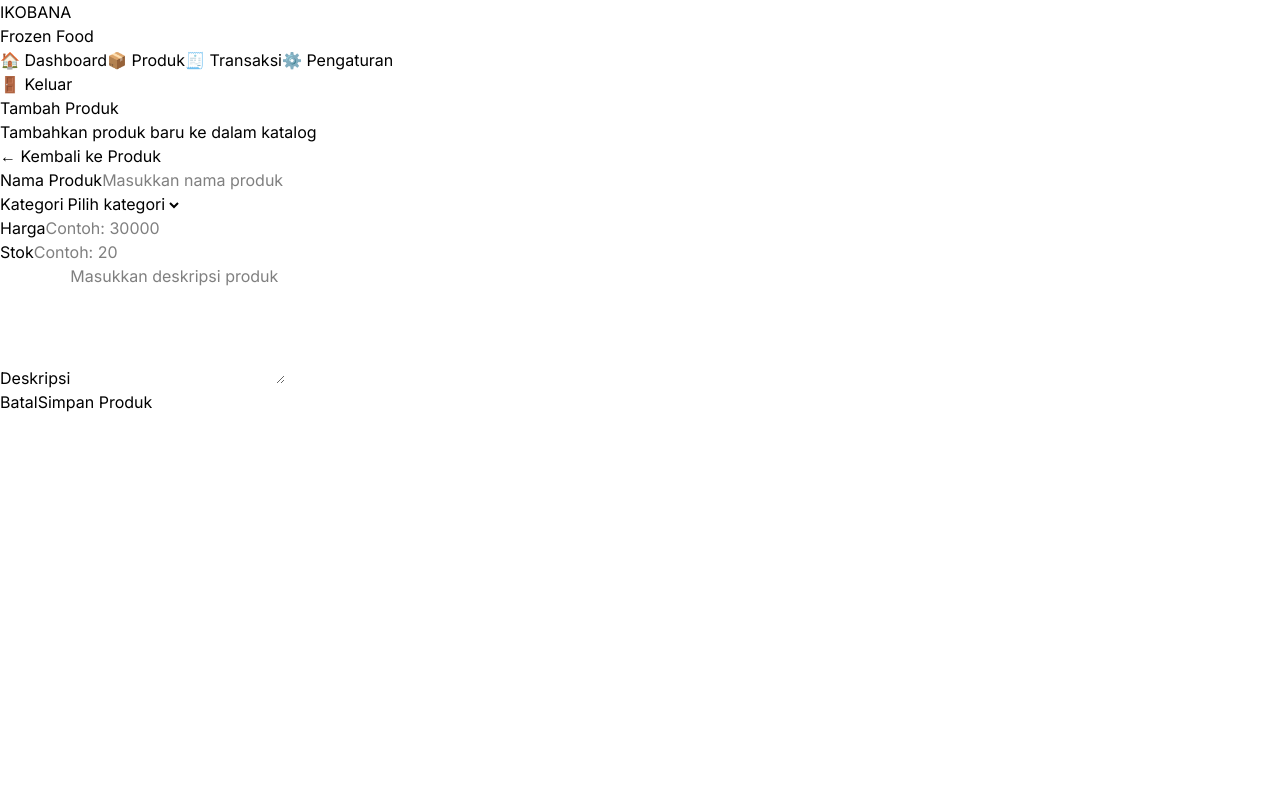
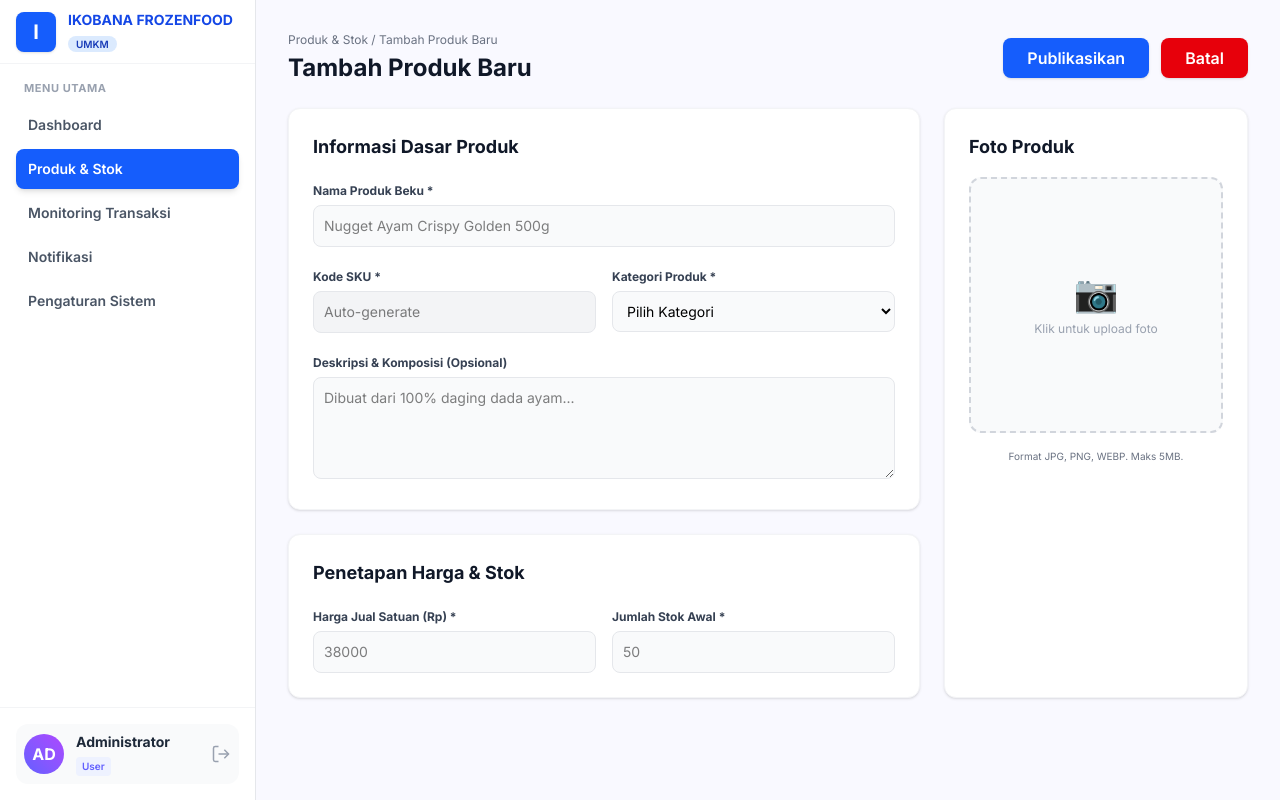
Before and after one commit to nagatacahya/pbl-framework-frontend, a Next.js app: page /products/add in a window 1280 px wide. Built offline with nearby package versions, Linux system fonts and the light colour scheme; no server answers.

Commit message:
Update page.tsx

```diff
--- a/app/products/add/page.tsx
+++ b/app/products/add/page.tsx
@@ -1,122 +1,137 @@
+// app/products/add/page.tsx
 "use client";
 
+import { useState } from "react";
+import { useRouter } from "next/navigation";
 import Link from "next/link";
-import { useActionState } from "react"; // ✅ Diambil dari react
-import { useRouter } from "next/navigation";
-import { createProductAction } from "@/actions/product";
+import Sidebar from "../../components/Sidebar";
 import { tokenStorage } from "@/lib/api";
+import { useActionState, useEffect } from "react";
+import { createProductAction, type ProductActionState } from "@/actions/product";
 
-const initialState = {
-  success: false,
-  errors: {} as any,
-  message: "",
-};
+const initialState: ProductActionState = { success: false, message: "", errors: {} };
 
 export default function AddProductPage() {
   const router = useRouter();
+  const [state, formAction, isPending] = useActionState(createProductAction, initialState);
 
-  // ✅ Perbaikan: useActionState memanggil action secara otomatis
-  const [state, formAction, isPending] = useActionState(
-    createProductAction,
-    initialState
-  );
+  // State Pop-up Sukses (Poin 13)
+  const [isSuccess, setIsSuccess] = useState(false);
 
-  // Jika sukses, redirect ke halaman products
-  if (state.success) {
-    router.push("/products");
-  }
+  useEffect(() => {
+    if (state.success) {
+      setIsSuccess(true);
+    }
+  }, [state.success]);
 
   return (
-    <div className="dashboard-layout">
-      <aside className="sidebar">
-        <div className="sidebar-logo">
-          <h2>IKOBANA</h2>
-          <p>Frozen Food</p>
+    <div className="flex min-h-screen bg-[#F9F9FF]">
+      <Sidebar />
+
+      <main className="ml-[256px] flex-1 p-8">
+        <div className="flex justify-between items-center mb-6">
+          <div>
+            <p className="text-xs text-gray-500 mb-1">
+              <Link href="/products" className="hover:underline">Produk & Stok</Link> / Tambah Produk Baru
+            </p>
+            <h1 className="text-2xl font-bold text-gray-900">Tambah Produk Baru</h1>
+          </div>
+          <div className="flex gap-3">
+            <button type="submit" form="add-product-form" disabled={isPending} className="bg-blue-600 text-white font-semibold px-6 py-2 rounded-lg shadow-sm hover:bg-blue-700">
+              {isPending ? "Menyimpan..." : "Publikasikan"}
+            </button>
+            <Link href="/products" className="bg-red-600 text-white font-semibold px-6 py-2 rounded-lg shadow-sm hover:bg-red-700">
+              Batal
+            </Link>
+          </div>
         </div>
-        <nav className="sidebar-menu">
-          <Link href="/dashboard">🏠 Dashboard</Link>
-          <Link href="/products" className="active">📦 Produk</Link>
-          <Link href="/transactions">🧾 Transaksi</Link>
-          <Link href="/settings">⚙️ Pengaturan</Link>
-        </nav>
-        <div className="sidebar-bottom">
-          <Link href="/">🚪 Keluar</Link>
-        </div>
-      </aside>
 
-      <main className="main-content">
-        <header className="dashboard-header">
-          <div>
-            <h1>Tambah Produk</h1>
-            <p>Tambahkan produk baru ke dalam katalog</p>
-          </div>
-        </header>
+        {state.message && !state.success && (
+          <div className="bg-red-100 text-red-700 p-3 rounded-lg mb-4 text-sm font-semibold">{state.message}</div>
+        )}
 
-        <Link href="/products" className="back-transaction">
-          ← Kembali ke Produk
-        </Link>
+        <form id="add-product-form" action={formAction} className="grid grid-cols-3 gap-6">
+          <input type="hidden" name="token" value={tokenStorage.getToken() || ""} />
 
-        <section className="transaction-detail-card">
-          {state.message && (
-            <div style={{ color: state.success ? "green" : "red", marginBottom: "10px" }}>
-              {state.message}
-            </div>
-          )}
-
-          {/* ✅ Perbaikan: action={formAction} bukan action={...manual} */}
-          <form action={formAction} className="product-form">
-
-            {/* Hidden input untuk mengirim token ke Server Action */}
-            <input type="hidden" name="token" value={tokenStorage.getToken() || ""} />
-
-            <div className="form-group">
-              <label>Nama Produk</label>
-              <input type="text" name="name" placeholder="Masukkan nama produk" disabled={isPending} />
-              {state.errors?.name && <p style={{ color: "red", fontSize: "12px" }}>{state.errors.name[0]}</p>}
-            </div>
-
-            <div className="form-group">
-              <label>Kategori</label>
-              <select name="category" disabled={isPending}>
-                <option value="">Pilih kategori</option>
-                <option value="Nugget">Nugget</option>
-                <option value="Bakso">Bakso</option>
-                <option value="Sosis">Sosis</option>
-                <option value="Dimsum">Dimsum</option>
-                <option value="Kentang">Kentang</option>
-                <option value="Frozen Food">Frozen Food</option>
-                <option value="Ayam">Ayam</option>
-              </select>
-              {state.errors?.category && <p style={{ color: "red", fontSize: "12px" }}>{state.errors.category[0]}</p>}
-            </div>
-
-            <div className="form-row">
-              <div className="form-group">
-                <label>Harga</label>
-                <input type="number" name="price" placeholder="Contoh: 30000" disabled={isPending} />
-                {state.errors?.price && <p style={{ color: "red", fontSize: "12px" }}>{state.errors.price[0]}</p>}
-              </div>
-              <div className="form-group">
-                <label>Stok</label>
-                <input type="number" name="stock" placeholder="Contoh: 20" disabled={isPending} />
-                {state.errors?.stock && <p style={{ color: "red", fontSize: "12px" }}>{state.errors.stock[0]}</p>}
+          {/* Kolom Kiri: Informasi Dasar */}
+          <div className="col-span-2 space-y-6">
+            <div className="bg-white p-6 rounded-xl shadow-sm border border-gray-100">
+              <h2 className="text-lg font-bold text-gray-900 mb-4">Informasi Dasar Produk</h2>
+              <div className="space-y-4">
+                <div>
+                  <label className="text-xs font-bold text-gray-700">Nama Produk Beku *</label>
+                  <input type="text" name="name" required className="w-full mt-1 p-2.5 bg-gray-50 rounded-lg text-sm border border-gray-200 focus:outline-none focus:ring-2 focus:ring-blue-500" placeholder="Nugget Ayam Crispy Golden 500g" />
+                  {state.errors?.name && <p className="text-red-500 text-xs mt-1">{state.errors.name[0]}</p>}
+                </div>
+                <div className="grid grid-cols-2 gap-4">
+                  <div>
+                    <label className="text-xs font-bold text-gray-700">Kode SKU *</label>
+                    <input type="text" name="sku" disabled className="w-full mt-1 p-2.5 bg-gray-100 rounded-lg text-sm border border-gray-200" placeholder="Auto-generate" />
+                  </div>
+                  <div>
+                    <label className="text-xs font-bold text-gray-700">Kategori Produk *</label>
+                    <select name="category" required className="w-full mt-1 p-2.5 bg-gray-50 rounded-lg text-sm border border-gray-200 focus:outline-none focus:ring-2 focus:ring-blue-500">
+                      <option value="">Pilih Kategori</option>
+                      <option value="Nugget">Olahan Ayam (Nugget, Sosis, Karage)</option>
+                      <option value="Bakso">Olahan Daging (Bakso, Sosis Sapi)</option>
+                      <option value="Dimsum">Camilan & Siap Masak (Dimsum, Siomay)</option>
+                      <option value="Kentang">Camilan & Kentang (Fries, Hashbrown)</option>
+                    </select>
+                    {state.errors?.category && <p className="text-red-500 text-xs mt-1">{state.errors.category[0]}</p>}
+                  </div>
+                </div>
+                <div>
+                  <label className="text-xs font-bold text-gray-700">Deskripsi & Komposisi (Opsional)</label>
+                  <textarea name="description" rows={4} className="w-full mt-1 p-2.5 bg-gray-50 rounded-lg text-sm border border-gray-200 focus:outline-none focus:ring-2 focus:ring-blue-500" placeholder="Dibuat dari 100% daging dada ayam..."></textarea>
+                </div>
               </div>
             </div>
 
-            <div className="form-group">
-              <label>Deskripsi</label>
-              <textarea name="description" placeholder="Masukkan deskripsi produk" rows={5} disabled={isPending} />
+            <div className="bg-white p-6 rounded-xl shadow-sm border border-gray-100">
+              <h2 className="text-lg font-bold text-gray-900 mb-4">Penetapan Harga & Stok</h2>
+              <div className="grid grid-cols-2 gap-4">
+                <div>
+                  <label className="text-xs font-bold text-gray-700">Harga Jual Satuan (Rp) *</label>
+                  <input type="number" name="price" required className="w-full mt-1 p-2.5 bg-gray-50 rounded-lg text-sm border border-gray-200 focus:outline-none focus:ring-2 focus:ring-blue-500" placeholder="38000" />
+                  {state.errors?.price && <p className="text-red-500 text-xs mt-1">{state.errors.price[0]}</p>}
+                </div>
+                <div>
+                  <label className="text-xs font-bold text-gray-700">Jumlah Stok Awal *</label>
+                  <input type="number" name="stock" required className="w-full mt-1 p-2.5 bg-gray-50 rounded-lg text-sm border border-gray-200 focus:outline-none focus:ring-2 focus:ring-blue-500" placeholder="50" />
+                  {state.errors?.stock && <p className="text-red-500 text-xs mt-1">{state.errors.stock[0]}</p>}
+                </div>
+              </div>
             </div>
+          </div>
 
-            <div className="form-actions">
-              <Link href="/products" className="cancel-button">Batal</Link>
-              <button type="submit" className="save-product-button" disabled={isPending}>
-                {isPending ? "Menyimpan..." : "Simpan Produk"}
-              </button>
+          {/* Kolom Kanan: Upload Foto (Dummy UI) */}
+          <div className="col-span-1">
+            <div className="bg-white p-6 rounded-xl shadow-sm border border-gray-100 h-full">
+              <h2 className="text-lg font-bold text-gray-900 mb-4">Foto Produk</h2>
+              <div className="border-2 border-dashed border-gray-300 rounded-xl h-64 flex flex-col items-center justify-center bg-gray-50 text-gray-400 mb-4">
+                <span className="text-4xl mb-2">📷</span>
+                <p className="text-xs">Klik untuk upload foto</p>
+              </div>
+              <p className="text-[10px] text-gray-500 text-center">Format JPG, PNG, WEBP. Maks 5MB.</p>
             </div>
-          </form>
-        </section>
+          </div>
+        </form>
       </main>
+
+      {/* Pop-up Publikasi Berhasil (Poin 13) */}
+      {isSuccess && (
+        <div className="fixed inset-0 z-50 flex items-center justify-center bg-black/40 backdrop-blur-sm">
+          <div className="bg-white rounded-2xl shadow-2xl p-6 w-[340px] flex flex-col items-center text-center">
+            <div className="w-16 h-16 bg-blue-600 rounded-full flex items-center justify-center mb-4 shadow-lg shadow-blue-200">
+               <svg width="32" height="32" viewBox="0 0 24 24" fill="none" stroke="white" strokeWidth="3" strokeLinecap="round" strokeLinejoin="round"><polyline points="20 6 9 17 4 12"></polyline></svg>
+            </div>
+            <h2 className="text-xl font-bold text-gray-900 mb-2">Publikasi Berhasil!</h2>
+            <button onClick={() => router.push("/products")} className="w-full border-2 border-blue-600 text-blue-600 font-semibold py-3 rounded-xl mt-4 hover:bg-blue-50">
+              Kembali
+            </button>
+          </div>
+        </div>
+      )}
     </div>
   );
 }
```
